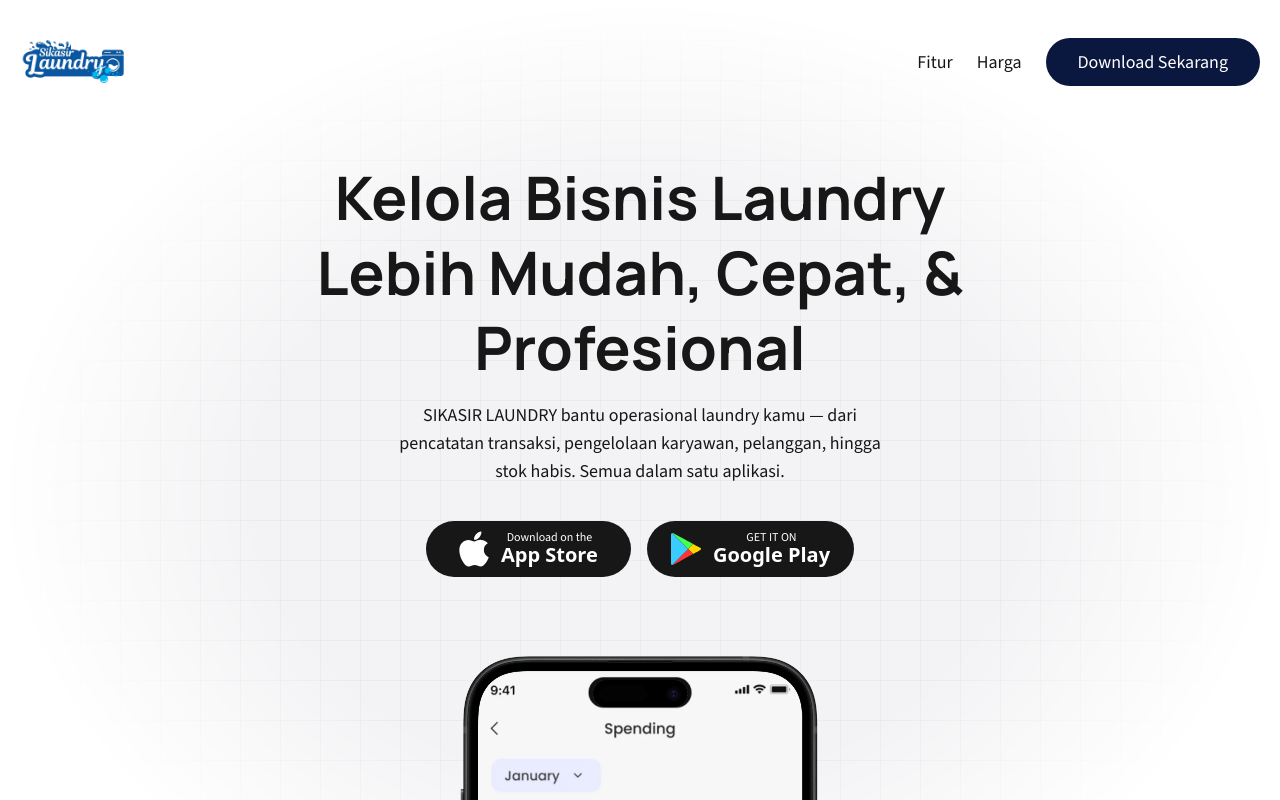
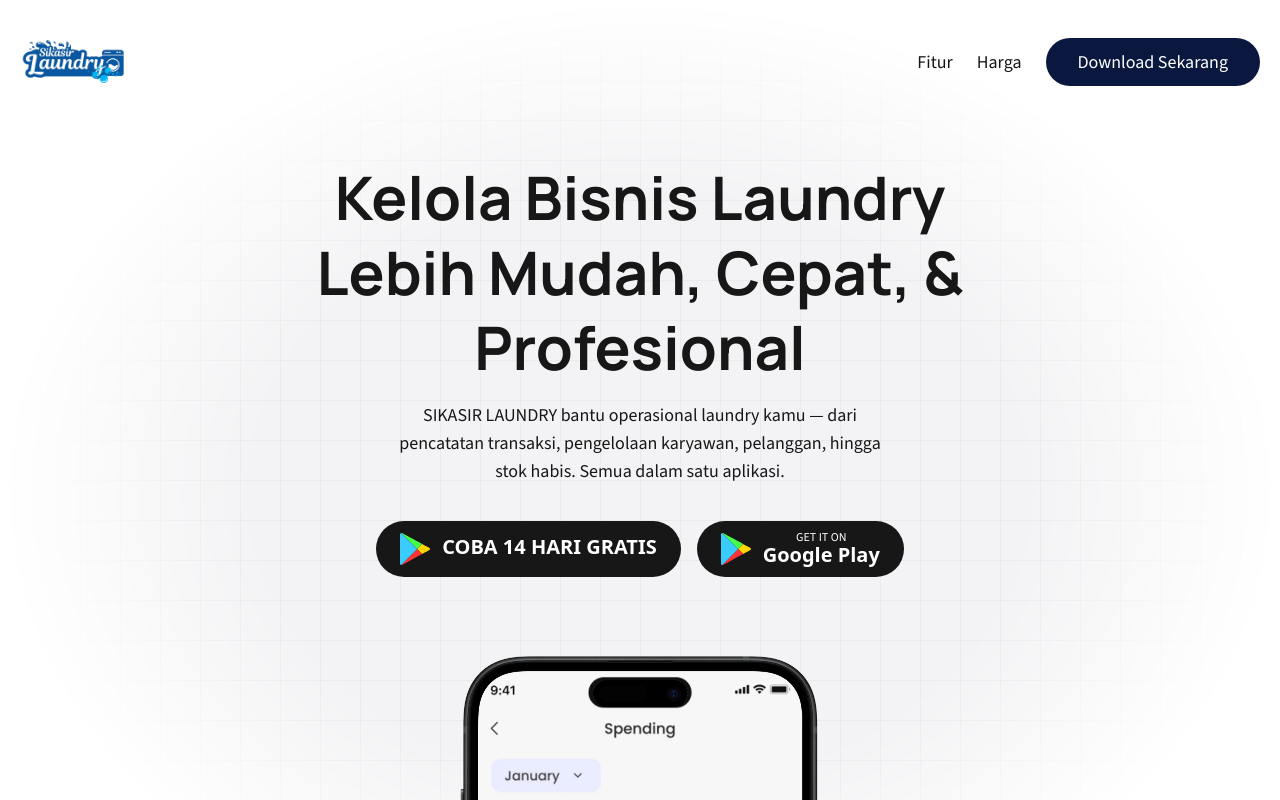
Before and after one commit to indriyantongrh/sikasirlandingpage, a Next.js app: page / in a window 1280 px wide. Shown: the top 800 px of the page. Built offline with nearby package versions, Linux system fonts and the light colour scheme.

Commit message:
update botton trial

```diff
--- a/src/components/AppStoreButton.tsx
+++ b/src/components/AppStoreButton.tsx
@@ -11,17 +11,20 @@
                 className={clsx("flex items-center justify-center min-w-[205px] mt-3 px-6 h-14 rounded-full w-full sm:w-fit", { "text-white bg-foreground": dark, "text-foreground bg-white": !dark })}
             >
                 <div className="mr-3">
-                    <svg viewBox="0 0 384 512" width="30">
-                        <path fill="currentColor" d="M318.7 268.7c-.2-36.7 16.4-64.4 50-84.8-18.8-26.9-47.2-41.7-84.7-44.6-35.5-2.8-74.3 20.7-88.5 20.7-15 0-49.4-19.7-76.4-19.7C63.3 141.2 4 184.8 4 273.5q0 39.3 14.4 81.2c12.8 36.7 59 126.7 107.2 125.2 25.2-.6 43-17.9 75.8-17.9 31.8 0 48.3 17.9 76.4 17.9 48.6-.7 90.4-82.5 102.6-119.3-65.2-30.7-61.7-90-61.7-91.9zm-56.6-164.2c27.3-32.4 24.8-61.9 24-72.5-24.1 1.4-52 16.4-67.9 34.9-17.5 19.8-27.8 44.3-25.6 71.9 26.1 2 49.9-11.4 69.5-34.3z">
+                    <svg viewBox="30 336.7 120.9 129.2" width="30">
+                        <path fill="#FFD400" d="M119.2,421.2c15.3-8.4,27-14.8,28-15.3c3.2-1.7,6.5-6.2,0-9.7  c-2.1-1.1-13.4-7.3-28-15.3l-20.1,20.2L119.2,421.2z">
+                        </path>
+                        <path fill="#FF3333" d="M99.1,401.1l-64.2,64.7c1.5,0.2,3.2-0.2,5.2-1.3  c4.2-2.3,48.8-26.7,79.1-43.3L99.1,401.1L99.1,401.1z">
+                        </path>
+                        <path fill="#48FF48" d="M99.1,401.1l20.1-20.2c0,0-74.6-40.7-79.1-43.1  c-1.7-1-3.6-1.3-5.3-1L99.1,401.1z">
+                        </path>
+                        <path fill="#3BCCFF" d="M99.1,401.1l-64.3-64.3c-2.6,0.6-4.8,2.9-4.8,7.6  c0,7.5,0,107.5,0,113.8c0,4.3,1.7,7.4,4.9,7.7L99.1,401.1z">
                         </path>
                     </svg>
                 </div>
                 <div>
-                    <div className="text-xs">
-                        Download on the
-                    </div>
                     <div className="-mt-1 font-sans text-xl font-semibold">
-                        App Store
+                        COBA 14 HARI GRATIS
                     </div>
                 </div>
             </button>
```
